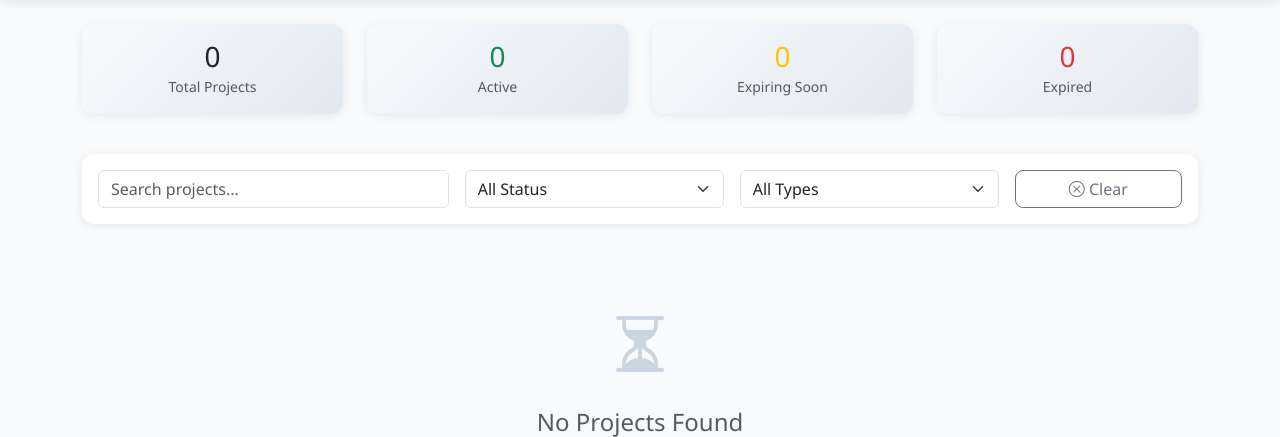
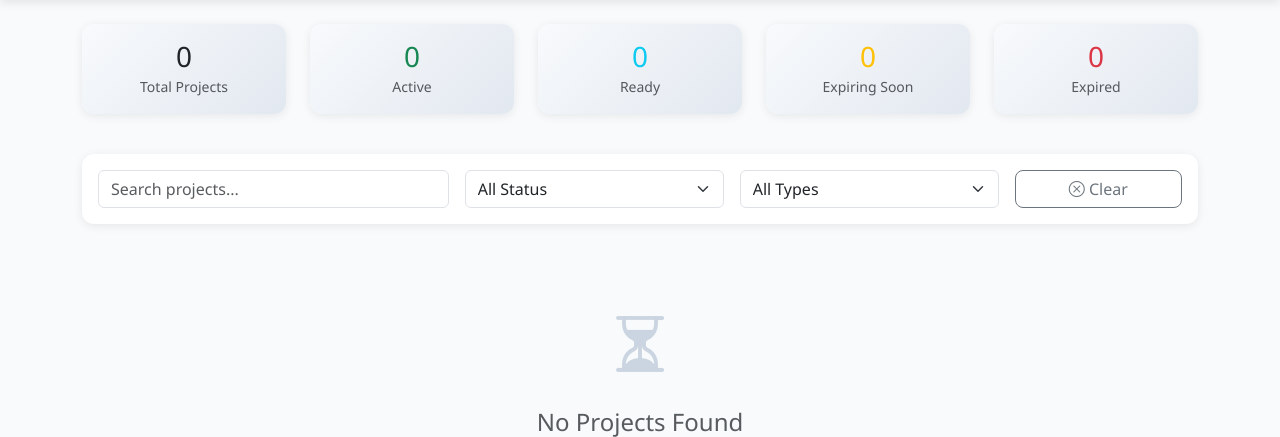
Before and after one commit to Frederik3152/basement_inventory, a Flask app: page /projects in a window 1280 px wide. Shown: the part 50-487 px from the top of the page. Run offline with Flask 3, Linux system fonts and the light colour scheme; data that the repository does not hold is empty; some libraries are stand-ins or nearby versions.

Commit message:
fixing ready status

```diff
--- a/static/css/styles.css
+++ b/static/css/styles.css
@@ -75,6 +75,11 @@ body {
     color: var(--success-color);
 }
 
+.status-ready {
+    background: linear-gradient(135deg, #dbeafe, #bfdbfe);
+    color: var(--info-color);
+}
+
 .status-completed {
     background: linear-gradient(135deg, #dbeafe, #bfdbfe);
     color: var(--info-color);
--- a/static/js/projects.js
+++ b/static/js/projects.js
@@ -57,8 +57,29 @@ function updateStats() {
     const total = projects.length;
     const active = projects.filter(p => p.status === 'active').length;
 
+    // Calculate ready projects (ready_date has passed, still active, not expired)
+    const today = new Date();
+    today.setHours(0, 0, 0, 0);
+
+    const ready = projects.filter(p => {
+        if (p.status !== 'active' || !p.ready_date) return false;
+        const readyDate = new Date(p.ready_date);
+        readyDate.setHours(0, 0, 0, 0);
+
+        // Ready if ready_date has passed
+        if (readyDate > today) return false;
+
+        // Not ready if already expired
+        if (p.expiry_date) {
+            const expiryDate = new Date(p.expiry_date);
+            expiryDate.setHours(0, 0, 0, 0);
+            if (expiryDate < today) return false;
+        }
+
+        return true;
+    }).length;
+
     // Calculate expiring soon (within 7 days)
-    const today = new Date();
     const sevenDaysFromNow = new Date();
     sevenDaysFromNow.setDate(today.getDate() + 7);
 
@@ -77,6 +98,7 @@ function updateStats() {
 
     document.getElementById('totalProjects').textContent = total;
     document.getElementById('activeProjects').textContent = active;
+    document.getElementById('readyProjects').textContent = ready;
     document.getElementById('expiringProjects').textContent = expiring;
     document.getElementById('expiredProjects').textContent = expired;
 }
@@ -98,6 +120,8 @@ function renderProjects(projectsToRender) {
         const daysRemaining = calculateDaysRemaining(project.expiry_date);
         const cardClass = getProjectCardClass(project, daysRemaining);
         const statusBadge = getStatusBadge(project.status);
+        const isReady = isProjectReady(project);
+        const readyBadge = isReady ? '<span class="status-badge status-ready ms-1"><i class="bi bi-check-circle"></i> Ready</span>' : '';
 
         return `
             <div class="col-md-6 col-lg-4 mb-3 fade-in">
@@ -105,7 +129,10 @@ function renderProjects(projectsToRender) {
                     <div class="card-body">
                         <div class="d-flex justify-content-between align-items-start mb-2">
                             <h6 class="card-title mb-0">${escapeHtml(project.name)}</h6>
-                            ${statusBadge}
+                            <div class="d-flex flex-wrap gap-1">
+                                ${statusBadge}
+                                ${readyBadge}
+                            </div>
                         </div>
                         <p class="text-muted mb-2">
                             <span class="type-badge">${escapeHtml(project.type)}</span>
@@ -118,7 +145,8 @@ function renderProjects(projectsToRender) {
                         ` : ''}
                         <div class="mb-2">
                             <small class="text-muted">Started: ${formatDate(project.start_date)}</small><br>
-                            <small class="text-muted">Expires: ${formatDate(project.expiry_date)}</small>
+                            ${project.ready_date ? `<small class="text-muted">Ready: ${formatDate(project.ready_date)}</small><br>` : ''}
+                            <small class="text-muted">Expires: ${project.expiry_date ? formatDate(project.expiry_date) : 'No expiry'}</small>
                         </div>
                         <div class="days-remaining ${getDaysRemainingClass(project, daysRemaining)}">
                             ${getDaysRemainingText(project, daysRemaining)}
@@ -151,6 +179,29 @@ function calculateDaysRemaining(expiryDate) {
     const expiry = new Date(expiryDate);
     expiry.setHours(0, 0, 0, 0);
     return daysBetween(today, expiry);
+}
+
+// Check if project is ready
+function isProjectReady(project) {
+    if (project.status !== 'active' || !project.ready_date) return false;
+
+    const today = new Date();
+    today.setHours(0, 0, 0, 0);
+
+    const readyDate = new Date(project.ready_date);
+    readyDate.setHours(0, 0, 0, 0);
+
+    // Ready if ready_date has passed
+    if (readyDate > today) return false;
+
+    // Not ready if already expired
+    if (project.expiry_date) {
+        const expiryDate = new Date(project.expiry_date);
+        expiryDate.setHours(0, 0, 0, 0);
+        if (expiryDate < today) return false;
+    }
+
+    return true;
 }
 
 // Get project card class based on status and days remaining
--- a/templates/projects.html
+++ b/templates/projects.html
@@ -96,7 +96,7 @@
     <div class="container mt-4">
         <!-- Dashboard Stats -->
         <div class="row mb-4">
-            <div class="col-md-3 mb-3">
+            <div class="col-md-4 col-lg mb-3">
                 <div class="card stats-card">
                     <div class="card-body text-center">
                         <h3 class="mb-0" id="totalProjects">0</h3>
@@ -104,7 +104,7 @@
                     </div>
                 </div>
             </div>
-            <div class="col-md-3 mb-3">
+            <div class="col-md-4 col-lg mb-3">
                 <div class="card stats-card">
                     <div class="card-body text-center">
                         <h3 class="mb-0 text-success" id="activeProjects">0</h3>
@@ -112,7 +112,15 @@
                     </div>
                 </div>
             </div>
-            <div class="col-md-3 mb-3">
+            <div class="col-md-4 col-lg mb-3">
+                <div class="card stats-card">
+                    <div class="card-body text-center">
+                        <h3 class="mb-0 text-info" id="readyProjects">0</h3>
+                        <small class="text-muted">Ready</small>
+                    </div>
+                </div>
+            </div>
+            <div class="col-md-6 col-lg mb-3">
                 <div class="card stats-card">
                     <div class="card-body text-center">
                         <h3 class="mb-0 text-warning" id="expiringProjects">0</h3>
@@ -120,7 +128,7 @@
                     </div>
                 </div>
             </div>
-            <div class="col-md-3 mb-3">
+            <div class="col-md-6 col-lg mb-3">
                 <div class="card stats-card">
                     <div class="card-body text-center">
                         <h3 class="mb-0 text-danger" id="expiredProjects">0</h3>
```
